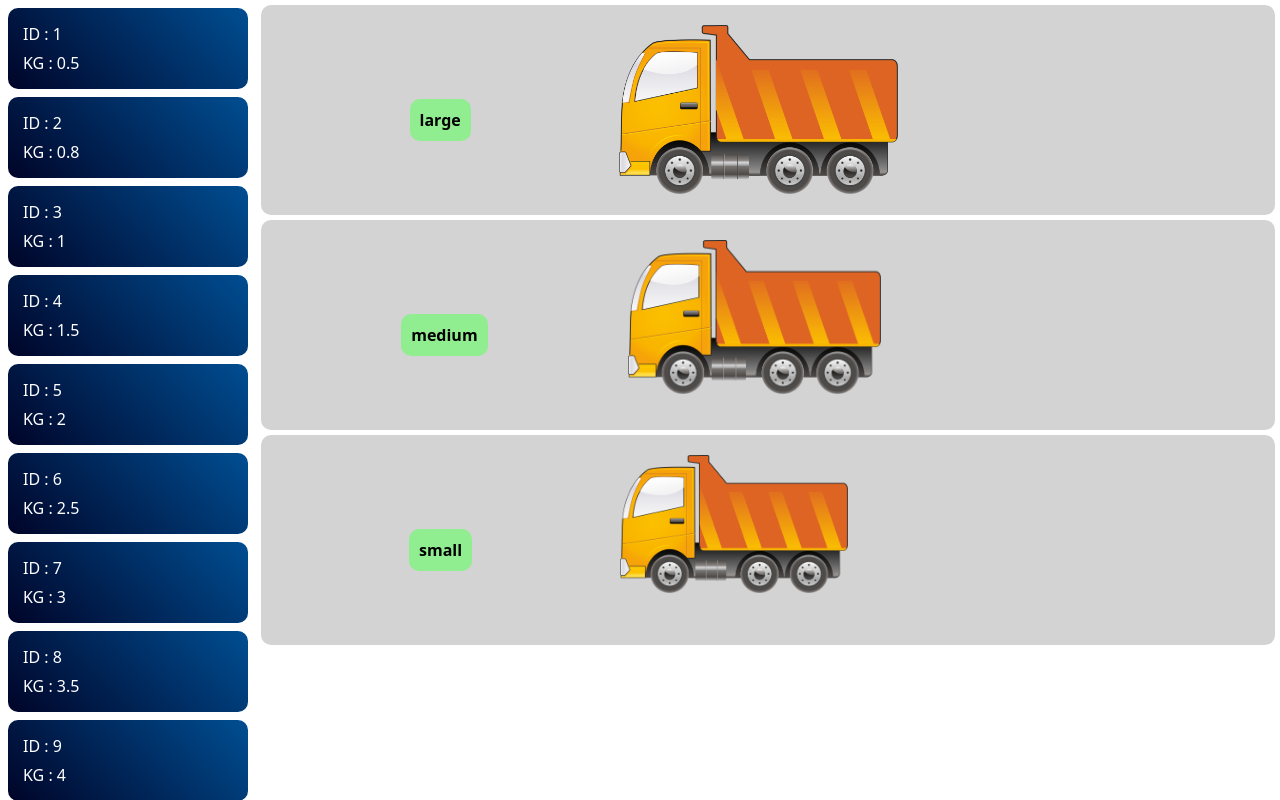
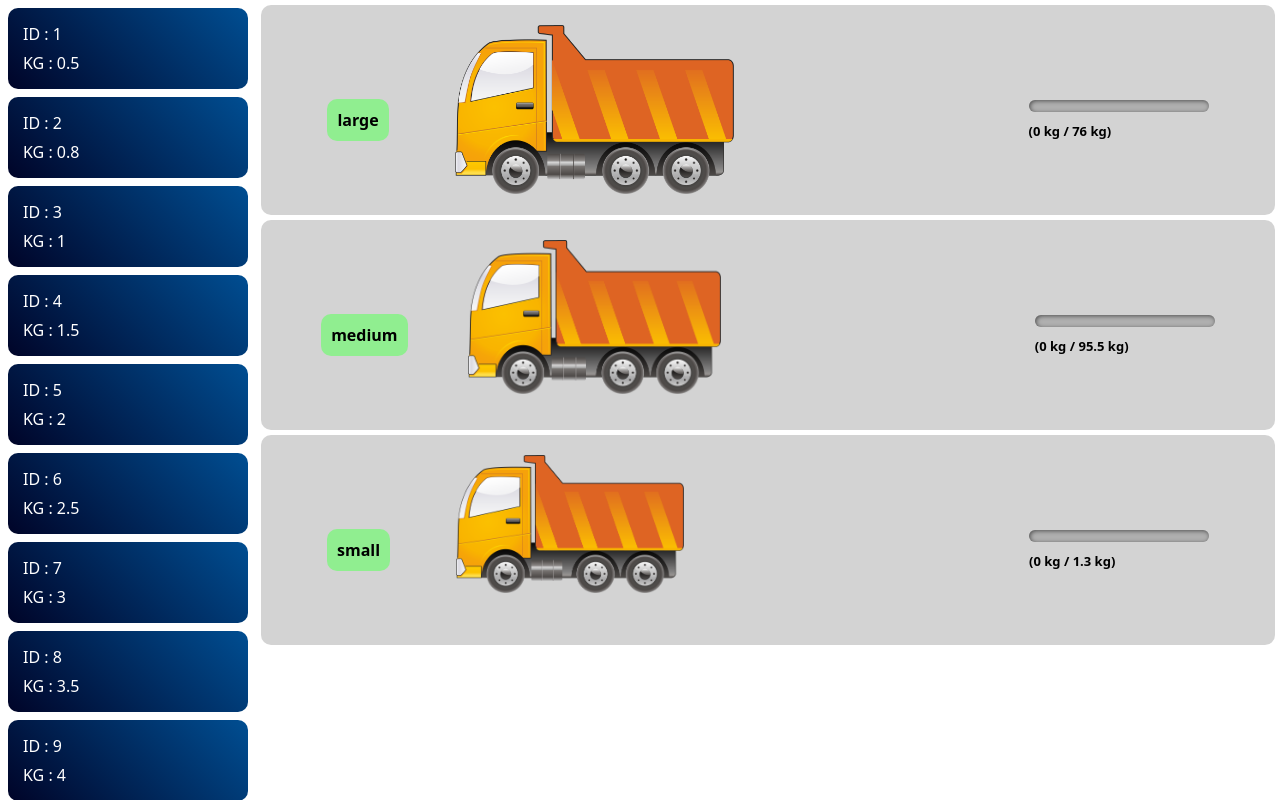
Before and after one commit to chirag-talpada/parcel-management, a React (Create React App) app: page / in a window 1280 px wide. Built offline with nearby package versions, Linux system fonts and the light colour scheme.

Commit message:
Added progress bar

```diff
--- a/src/Context/AppState.js
+++ b/src/Context/AppState.js
@@ -11,6 +11,9 @@ const AppState = ({children}) => {
         medium:[],
         small:[]
     };
+
+
+
     const [packages,setPackages]=useState(packages_Data);
     const [truckData,setTruckData]=useState(initialtruckData);
 
--- /dev/null
+++ b/src/pages/Home/Components/ProgressBar/ProgressBar.css
@@ -0,0 +1,21 @@
+.progress-bar{
+    height: 12px;
+    width: 180px;
+    background: #afafaf;
+    box-shadow: 1px 1px 4px #0000008a inset;
+    border-radius: 10px;
+    overflow: hidden;
+}
+
+.progress{
+    height: 100%;
+    width: 0;
+    background: linear-gradient(45deg, red, #ff8100);
+    transition: all ease-in-out 0.5s;
+}
+
+.progress-data{
+    font-size: 13px;
+    font-weight: 600;
+    margin-top: 10px;
+}
--- /dev/null
+++ b/src/pages/Home/Components/ProgressBar/ProgressBar.js
@@ -0,0 +1,19 @@
+import React from "react";
+import "./ProgressBar.css";
+import { convertToKg } from "../../../../utils/helper";
+
+const ProgressBar = ({ progressBar}) => {
+
+  return (
+    <div className="progress-div">
+      <div className="progress-bar">
+        <div style={{ width: `${progressBar.percentage}%` }} className="progress"></div>
+      </div>
+      <div className="progress-data">
+        {`(${ convertToKg(progressBar.exists)} kg / ${ convertToKg(progressBar.capacity)} kg)`}
+      </div>
+    </div>
+  );
+};
+
+export default ProgressBar;
--- a/src/pages/Home/Components/Truck/Truck.js
+++ b/src/pages/Home/Components/Truck/Truck.js
@@ -1,21 +1,21 @@
-import React, { useContext,useState } from "react";
+import React, { useContext, useEffect, useState } from "react";
 import "./Truck.css";
 import tk from "../../../../assets/img/tk.png";
 import { appContext } from "../../../../Context/AppContext";
 import { convertToKg } from "../../../../utils/helper";
 import toast, { Toaster } from "react-hot-toast";
 import DataModel from "../DataModel/DataModel";
+import ProgressBar from "../ProgressBar/ProgressBar";
+import { CAPACITY } from "../../../../utils/constant";
 
 const Truck = ({ label }) => {
   const { updatePackages, packages, truckData, updateTruckData } =
     useContext(appContext);
 
-    const [model,setModel] =useState({isOpen:false,data:[]});
+  const [model, setModel] = useState({ isOpen: false, data: [] });
 
   const handleOnDragOver = (e) => {
     e.preventDefault();
-    console.log(e.target);
-
     e.target.closest(".Truck-div").classList.add("onHoverUp");
   };
 
@@ -34,7 +34,7 @@ const Truck = ({ label }) => {
 
     if (label === "large") {
       if (convertToKg(storePackage.gram) <= 10) {
-        toast.error(`Package too small (must be greater than 10 kg)`)
+        toast.error(`Package too small (must be greater than 10 kg)`);
         return false;
       }
     }
@@ -46,14 +46,14 @@ const Truck = ({ label }) => {
           convertToKg(storePackage.gram) <= 10
         )
       ) {
-        toast.error(`Package can't be placed (package>=1 && package<=10 )`)
+        toast.error(`Package can't be placed (package>=1 && package<=10 )`);
         return false;
       }
     }
 
     if (label === "small") {
       if (!(convertToKg(storePackage.gram) < 1)) {
-        toast.error(`Package size is too large (must be less than 1 kg)`)
+        toast.error(`Package size is too large (must be less than 1 kg)`);
         return false;
       }
     }
@@ -63,29 +63,44 @@ const Truck = ({ label }) => {
 
     updatePackages(filterPackages);
     updateTruckData(oldTruckData);
-    toast.success(`Package Added to ${label} truck`)
+    toast.success(`Package Added to ${label} truck`);
   };
 
-  const displayData=(label)=>{
-    console.log(truckData[label]);
-    setModel({isOpen:true,data:truckData[label]});
-  }
+  const displayData = (label) => {
+    setModel({ isOpen: true, data: truckData[label] });
+  };
+
+  const [progressBar, setProgressBar] = useState({percentage:0,capacity:0,exists:0});
+
+  useEffect(() => {
+    let total = truckData?.[label]?.reduce(
+      (acc, curr) => acc + Number(curr.gram),
+      0
+    );
+    let capacity = CAPACITY[label.toUpperCase()];
+
+
+    let per = (total * 100) / capacity;
+    setProgressBar({percentage:per,capacity,exists:total})
+
+  }, [label, truckData]);
 
   return (
     <>
-    { model.isOpen && <DataModel setModel={setModel} model={model} />}
-    <Toaster/>
+      {model.isOpen && <DataModel setModel={setModel} model={model} />}
+      <Toaster />
       <div
         className={"Truck-div " + label}
         onDrop={(e) => handleOnDrop(e, label)}
         onDragLeave={handleOnDragLeave}
         onDragOver={handleOnDragOver}
-        onClick={()=>displayData(label)}
+        onClick={() => displayData(label)}
       >
         <div className="truck-label">{label}</div>
         <div className="truck-img">
           <img src={tk} alt="truck" />
         </div>
+        <ProgressBar progressBar={progressBar} />
       </div>
     </>
   );
--- /dev/null
+++ b/src/utils/constant/index.js
@@ -0,0 +1,5 @@
+export const CAPACITY = {
+  SMALL: 1300,
+  MEDIUM: 95500,
+  LARGE: 76000,
+};
```
Also changed, not shown: src/services/getPackageLimits.js (added).
